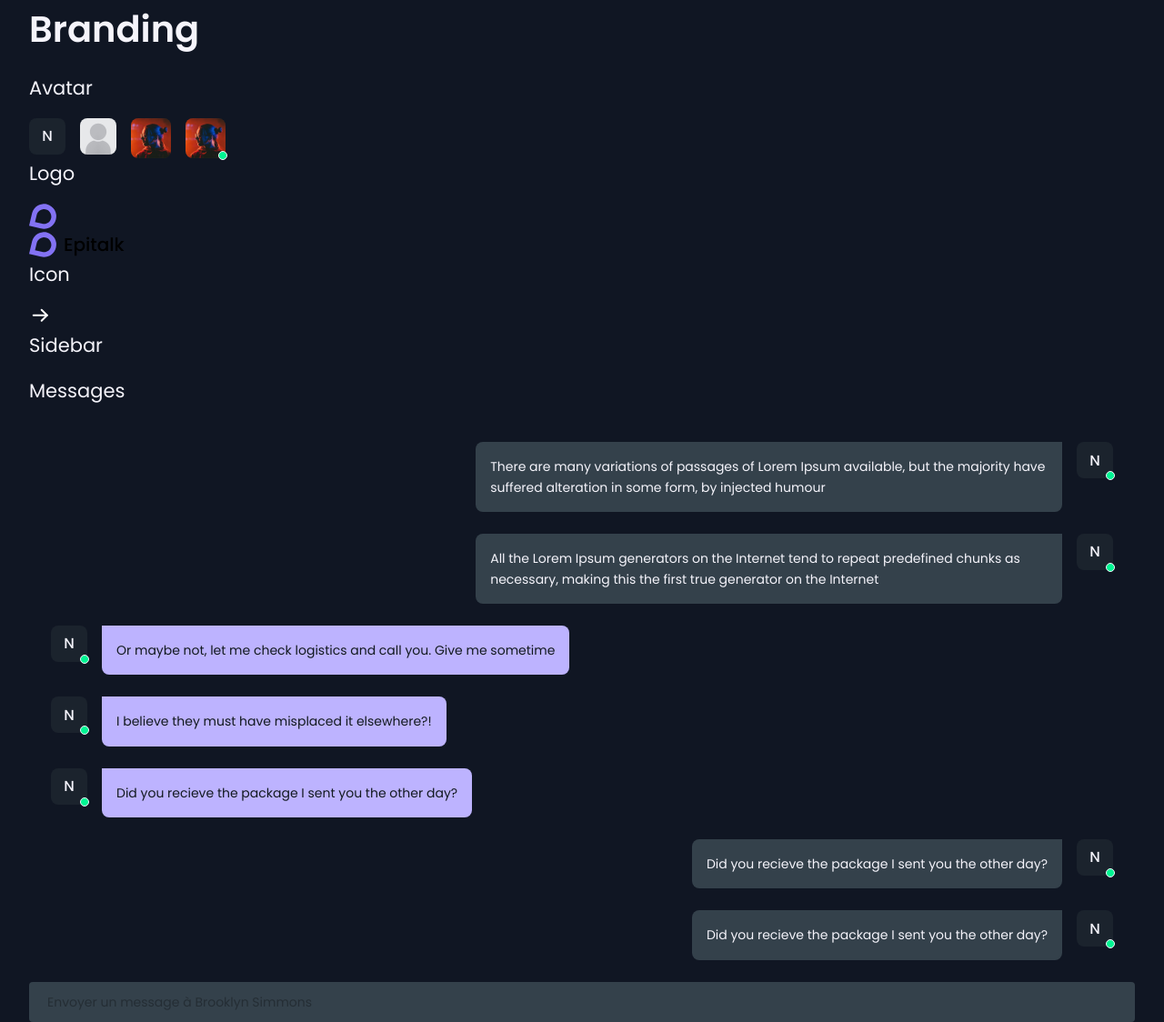
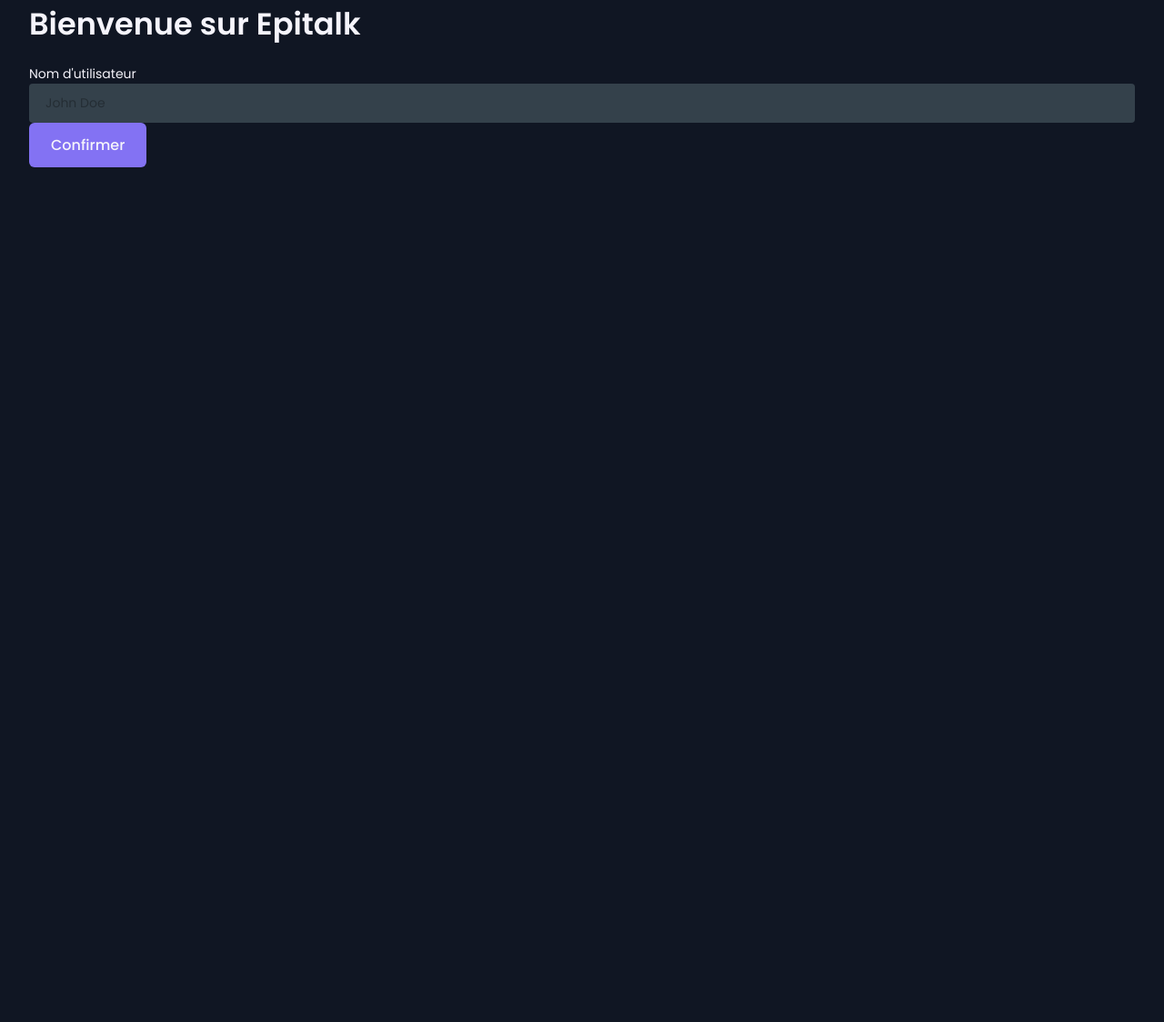
Before and after one commit to epitalk/irc-frontend, a Vue app: page /welcome in a window 1280 px wide. Shown: the whole page at 91% size. After the commit the page ends 800 px from the top, so only its background shows below. Built offline with nearby package versions, Linux system fonts and the light colour scheme.

Commit message:
username form

```diff
--- a/src/assets/styles/core/_typography.scss
+++ b/src/assets/styles/core/_typography.scss
@@ -1,6 +1,6 @@
 @import "variables";
 h1 {
-  font-size: 2.5rem;
+  font-size: 2.1rem;
   font-weight: 600;
 }
 
--- a/src/components/Emojis/AutoComplete.vue
+++ b/src/components/Emojis/AutoComplete.vue
@@ -13,7 +13,7 @@
         </li>
       </ul>
     </div>
-    <input class="no-style w-full" ref="input" v-model="content" type="text" :placeholder="placeholder" @input="onComplete">
+    <input class="no-style w-full" ref="input" v-model="content" type="text" :placeholder="props.placeholder" @input="onComplete">
   </div>
 </template>
 
--- a/src/pages/DesignSystemPage.vue
+++ b/src/pages/DesignSystemPage.vue
@@ -1,6 +1,26 @@
 <template>
   <section class="mx-4">
-    <h1 class="mb-2">Welcome</h1>
+    <h1 class="mb-2">Branding</h1>
+
+    <h2 class="mb-2">Avatar</h2>
+    <div class="d-flex gap-2">
+      <Avatar>N</Avatar>
+      <Avatar></Avatar>
+      <Avatar size="44px" src="/images/women.png"/>
+      <Avatar size="44px" src="/images/women.png" online/>
+    </div>
+
+    <h2 class="mb-2">Logo</h2>
+    <Logo/>
+    <Logo large/>
+
+    <h2 class="mb-2">Icon</h2>
+    <Icon name="arrow-right" stroke="white" title="droite"/>
+
+    <h2 class="mb-2">Sidebar</h2>
+    <h2 class="mb-2">Messages</h2>
+    <Messages :messages="messages"/>
+    <ChatInput/>
   </section>
 </template>
 
--- a/src/pages/WelcomePage.vue
+++ b/src/pages/WelcomePage.vue
@@ -1,35 +1,28 @@
 <template>
   <section class="mx-4">
-    <h1 class="mb-2">Branding</h1>
+    <h1 class="mb-2 h2">Bienvenue sur Epitalk</h1>
 
-    <h2 class="mb-2">Avatar</h2>
-    <div class="d-flex gap-2">
-      <Avatar>N</Avatar>
-      <Avatar></Avatar>
-      <Avatar size="44px" src="/images/women.png"/>
-      <Avatar size="44px" src="/images/women.png" online/>
-    </div>
-
-    <h2 class="mb-2">Logo</h2>
-    <Logo/>
-    <Logo large/>
-
-    <h2 class="mb-2">Icon</h2>
-    <Icon name="arrow-right" stroke="white" title="droite"/>
-
-    <h2 class="mb-2">Sidebar</h2>
-    <h2 class="mb-2">Messages</h2>
-    <Messages :messages="messages"/>
-    <ChatInput/>
+    <form @submit="handleSubmit">
+      <label>Nom d'utilisateur</label>
+      <input class="input w-full" ref="input" v-model="content" type="text" placeholder="John Doe" @input="onComplete">
+      <button class="btn" data-variant="primary">Confirmer</button>
+    </form>
   </section>
 </template>
 
 
 <script lang="ts" setup>
-import Avatar from "@/components/Common/Avatar.vue"
-import Logo from "@/components/Brands/Logo.vue"
-import Icon from "@/components/Common/Icon.vue"
-import Messages from "@/components/Messaging/Messages.vue"
-import messages from "@/data/messages.json"
-import ChatInput from "@/components/Forms/ChatInput.vue"
+import { ref } from "vue";
+
+/*REFS*/
+const content = ref('')
+
+/*METHODS*/
+const onComplete = () => {
+  console.log("onComplete")
+}
+
+const handleSubmit = () => {
+  console.log("handleSubmit")
+}
 </script>
```
